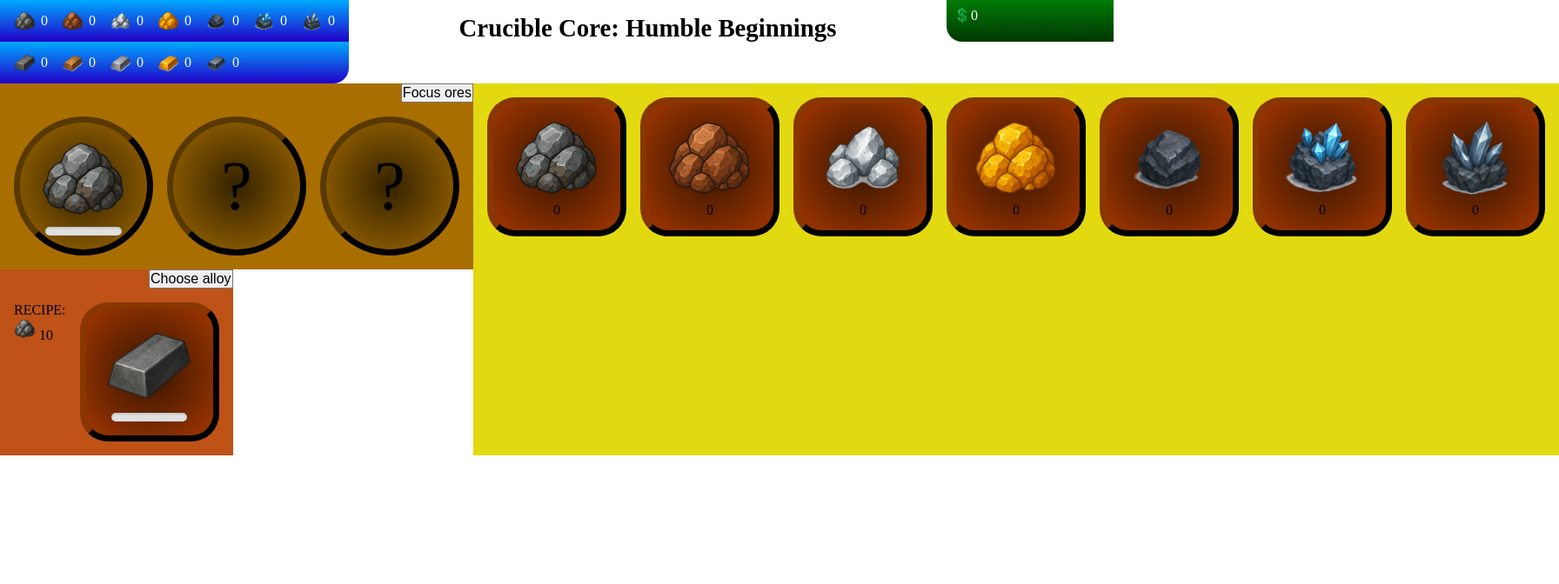
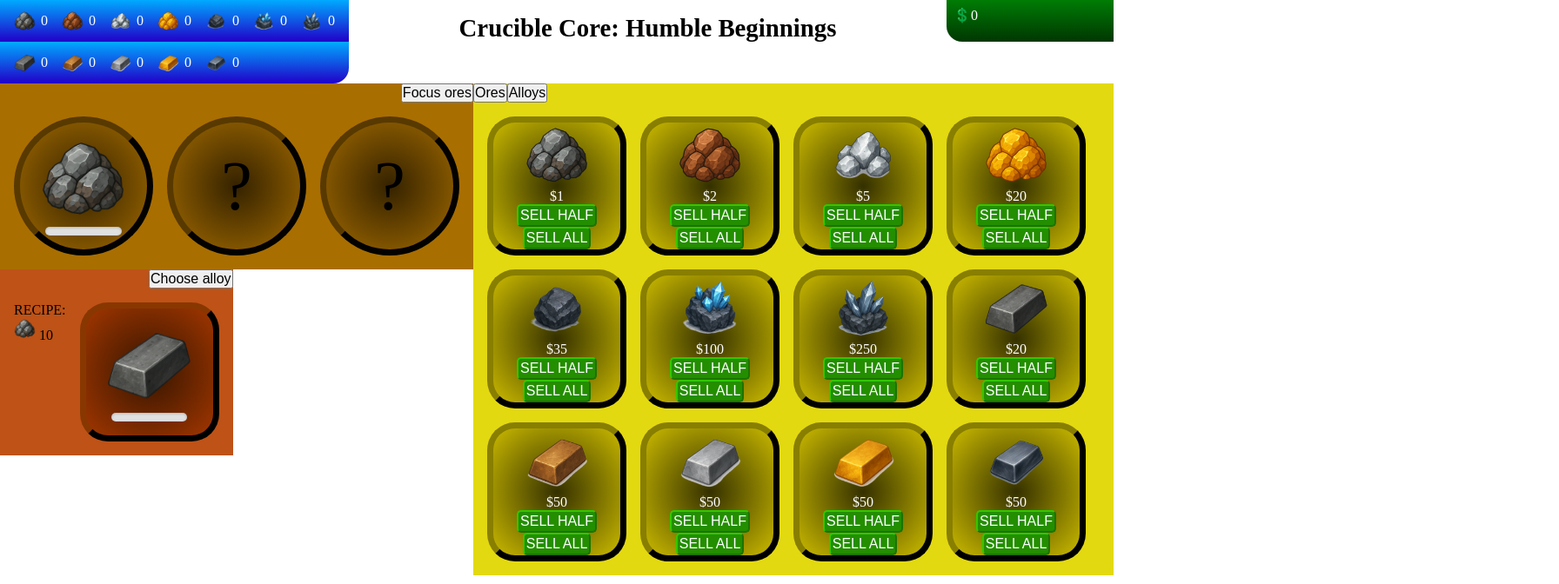
Before and after one commit to emanuelmisic/crucible-core, a React (Vite) app: page / in a window 1280 px wide. Shown: the top 672 px of the page at 87% size, 1792 px wide, since content can reach past the window. Built offline with nearby package versions, Linux system fonts and the light colour scheme.

Commit message:
merchant improvements

```diff
--- a/src/App.tsx
+++ b/src/App.tsx
@@ -23,7 +23,7 @@ function App() {
         />
         <h1>Crucible Core: Humble Beginnings</h1>
         <div className="app-header__money-panel">
-          <p>💲0</p>
+          <p>💲{game.money}</p>
         </div>
       </div>
       <div className="app-body">
@@ -56,6 +56,13 @@ function App() {
           ores={
             game.resources.filter((r) => r.type === "ore") as GameResourceOre[]
           }
+          alloys={
+            game.resources.filter(
+              (r) => r.type === "alloy"
+            ) as GameResourceAlloy[]
+          }
+		  sellAll={game.sellAll}
+		  sellHalf={game.sellHalf}
         />
       </div>
     </>
--- a/src/components/ResourceTile.tsx
+++ b/src/components/ResourceTile.tsx
@@ -7,7 +7,7 @@ interface ResourceTileProps {
 
 function ResourceTile({ resource, onClick }: ResourceTileProps) {
   return <div onClick={onClick}>
-	<Image className="mining-tile" resource={resource} />
+	<Image className="mining-tile" resource={resource} size={100} />
   </div>;
 }
 
--- a/src/components/panels/MerchantPanel.tsx
+++ b/src/components/panels/MerchantPanel.tsx
@@ -2,16 +2,38 @@ import Image from "@/components/ui/Image";
 
 interface MerchantPanelProps {
   ores: GameResourceOre[];
+  alloys: GameResourceAlloy[];
+  sellAll: (ore: GameResource) => void;
+  sellHalf: (ore: GameResource) => void;
 }
 
-function MerchantPanel({ ores }: MerchantPanelProps) {
+function MerchantPanel({
+  ores,
+  alloys,
+  sellAll,
+  sellHalf,
+}: MerchantPanelProps) {
   return (
     <div className="merchant-panel">
+      <div className="merchant-panel__header">
+        <button>Ores</button>
+        <button>Alloys</button>
+      </div>
       <div className="merchant-panel__item-container">
         {ores.map((ore) => (
           <div key={ore.name} className="item">
-            <Image resource={ore} />
-            <span>{ore.amount}</span>
+            <Image size={75} resource={ore} />
+            <span className="item__price">${ore.sellingPrice}</span>
+            <button onClick={() => sellHalf(ore)}>SELL HALF</button>
+            <button onClick={() => sellAll(ore)}>SELL ALL</button>
+          </div>
+        ))}
+        {alloys.map((alloy) => (
+          <div key={alloy.name} className="item">
+            <Image size={75} resource={alloy} />
+            <span className="item__price">${alloy.sellingPrice}</span>
+            <button onClick={() => sellHalf(alloy)}>SELL HALF</button>
+            <button onClick={() => sellAll(alloy)}>SELL ALL</button>
           </div>
         ))}
       </div>
--- a/src/components/ui/Image.tsx
+++ b/src/components/ui/Image.tsx
@@ -14,12 +14,11 @@ import platinumAlloy from "@/assets/images/alloys/platinum.png";
 
 interface ImageProps {
   resource: GameResource;
-  type?: string;
+  size?: number;
   className?: string;
 }
 
-function Image({ resource, type, className }: ImageProps) {
-  const size = type === "icon" ? 25 : 100;
+function Image({ resource, size = 25, className }: ImageProps) {
 
   function getResourceImage(res: GameResource) {
     if (res.type === "ore") return _getOreImage(res.value);
--- a/src/contexts/GameContext.tsx
+++ b/src/contexts/GameContext.tsx
@@ -24,18 +24,10 @@ interface GameContextType {
   smeltAlloy: (alloy: GameResourceAlloy) => void;
   miningPower: number;
   smeltingPower: number;
-  //   unlockTool: (tool: GameUpgrade) => void;
+  sellAll: (resource: GameResource) => void;
+  sellHalf: (resource: GameResource) => void;
+  //   unlockUpgrade: (tool: GameUpgrade) => void;
   //   unlockResource: (res: GameResource) => void;
-  //   addResource: (
-  //     name: string,
-  //     materialType: "ore" | "alloy",
-  //     amount: number
-  //   ) => void;
-  //   setResource: (
-  //     name: string,
-  //     materialType: "ore" | "alloy",
-  //     amount: number
-  //   ) => void;
 }
 
 const GameContext = createContext<GameContextType | undefined>(undefined);
@@ -151,6 +143,21 @@ function GameContextComposer({ children }: { children: ReactNode }) {
     addResource(alloy.value, alloy.type, 1);
   }
 
+  // MERCHANT LOGIC
+
+  function sellAll(resource: GameResource) {
+    const moneyToAdd = resource.amount * resource.sellingPrice;
+    setResource(resource.value, resource.type, 0);
+    setMoney(money + moneyToAdd);
+  }
+
+  function sellHalf(resource: GameResource) {
+    const halfAmount = Math.floor(resource.amount / 2);
+    const moneyToAdd = halfAmount * resource.sellingPrice;
+    setResource(resource.value, resource.type, resource.amount - halfAmount);
+    setMoney(money + moneyToAdd);
+  }
+
   // OTHER
 
   function addResource(
@@ -208,12 +215,14 @@ function GameContextComposer({ children }: { children: ReactNode }) {
         setMoney,
         resources,
         upgrades,
-		miningProgress,
-		smeltingProgress,
+        miningProgress,
+        smeltingProgress,
         mineOre,
         smeltAlloy,
-		miningPower,
-		smeltingPower,
+        miningPower,
+        smeltingPower,
+        sellAll,
+        sellHalf,
       }}
     >
       {children}
--- a/src/styles/Panels.scss
+++ b/src/styles/Panels.scss
@@ -128,19 +128,17 @@
 
 .merchant-panel {
   display: flex;
+  flex-direction: column;
   background-color: #e3d910;
   width: fit-content;
 
   .merchant-panel__header {
     display: flex;
-
-    button {
-      margin-left: auto;
-    }
   }
 
   .merchant-panel__item-container {
     display: flex;
+	flex-wrap: wrap;
     gap: 1rem;
     padding: 1rem;
     .item {
@@ -148,26 +146,39 @@
       flex-direction: column;
       justify-content: center;
       align-items: center;
-      background: #341500;
+      background: #343000;
       background: radial-gradient(
         circle farthest-corner at center center,
-        #341500 0%,
-        #a23600 100%
+        #343000 0%,
+        #cbba00 100%
       );
       background: -webkit-radial-gradient(
         circle farthest-corner at center center,
-        #341500 0%,
-        #a23600 100%
+        #343000 0%,
+        #cbba00 100%
       );
       background: -moz-radial-gradient(
         circle farthest-corner at center center,
-        #341500 0%,
-        #a23600 100%
+        #343000 0%,
+        #cbba00 100%
       );
       width: 10rem;
       height: 10rem;
-      border: 7px outset #341500;
+      border: 7px outset #343000;
       border-radius: 2rem;
+
+      .item__price {
+        color: #ffffff;
+      }
+
+      button {
+        background-color: #238e00;
+        color: #ffffff;
+        cursor: pointer;
+        border: 2px outset #32c700;
+        border-radius: 5px;
+        padding: 2px;
+      }
     }
   }
 }
```
